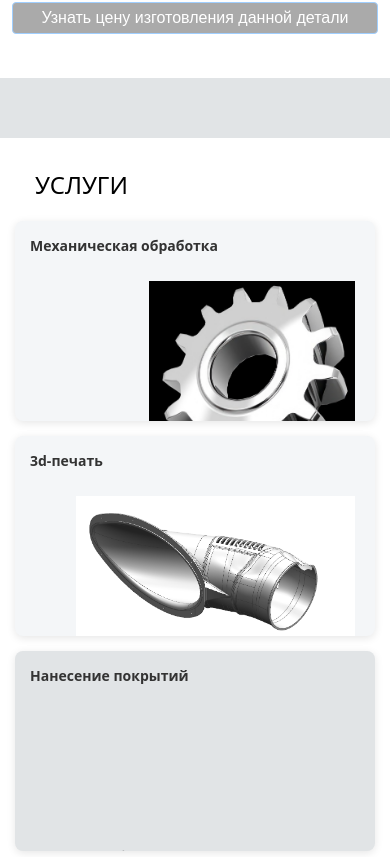
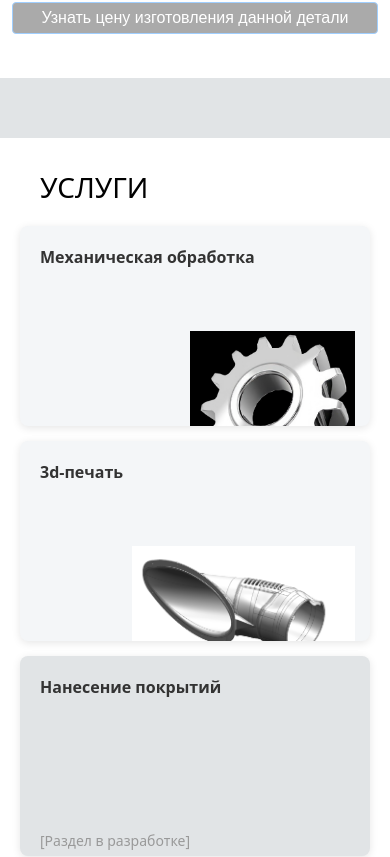
Before and after one commit to js-owl/maas-front, a Vue app: page / in a window 390 px wide. Shown: the part 707-1564 px from the top of the page. Built offline with nearby package versions, Linux system fonts and the light colour scheme; no server answers.

Commit message:
Update SectionAbility.vue and style.css to improve layout and styling. Adjusted minimum height for sections, modified development notice text format, and refined styles for better visual consistency. Enhanced positioning of elements for improved responsiveness.

```diff
--- a/src/components/sections/SectionAbility.vue
+++ b/src/components/sections/SectionAbility.vue
@@ -63,7 +63,7 @@ const abilities = ref([
             <h3 class="card-title">{{ ability.title }}</h3>
 
             <div v-if="ability.isDevelopment" class="development-notice">
-              <span class="development-text">(Раздел в разработке)</span>
+              <span class="development-text">[Раздел в разработке]</span>
             </div>
 
             <div v-if="ability.imagePath" class="card-icon">
@@ -141,13 +141,21 @@ const abilities = ref([
 }
 
 .development-notice {
-  margin-top: auto;
+  position: absolute;
+  bottom: 45px;
+  left: 20px;
+  margin-top: 0;
 }
 
 .development-text {
-  font-size: 14px;
-  color: #666;
+  font-size: 18px;
+  color: #999;
+  /*
   font-style: italic;
+  background-color: rgba(153, 153, 153, 0.15);
+  padding: 4px 8px;
+  border-radius: 4px;
+  border: 1px solid rgba(153, 153, 153, 0.3); */
 }
 
 .card-icon {
@@ -178,31 +186,15 @@ const abilities = ref([
     font-size: 16px;
   }
 
-  .card-icon {
-    /* width: 50px;
-    height: 50px; */
-  }
+   .development-text  {
+    font-size: 14px;
+   }
+
+   .card-icon {
+     bottom: 15px;
+     right: 15px;
+     height: 120px;
+   }
 }
 
-@media (max-width: 480px) {
-  .section-basic {
-    padding: 20px 15px;
-  }
-
-  .ability-title {
-    font-size: 24px;
-  }
-
-  .card-content {
-    padding: 15px;
-  }
-
-  .card-title {
-    font-size: 14px;
-  }
-
-  .development-text {
-    font-size: 12px;
-  }
-}
 </style>
--- a/src/style.css
+++ b/src/style.css
@@ -14,7 +14,7 @@ body {
 
 /* Общие стили для секций */
 .section-basic {
-  min-height: 600px;
+  min-height: 500px;
   background-color: white;
   margin: 30px 0 30px;
   padding: 20px 20px 20px 20px;
```
